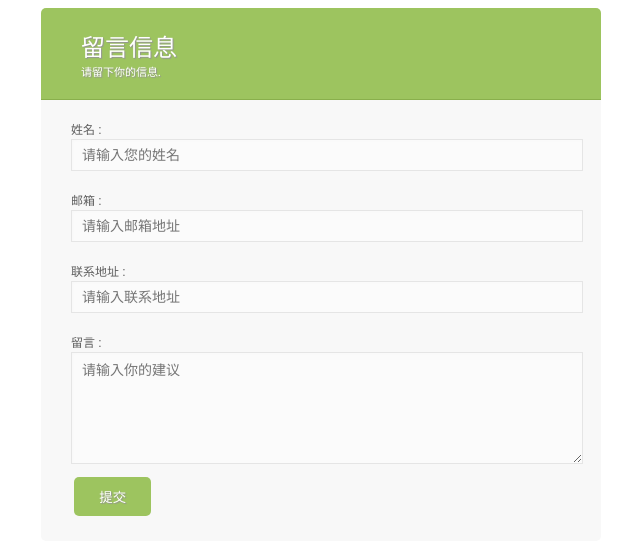
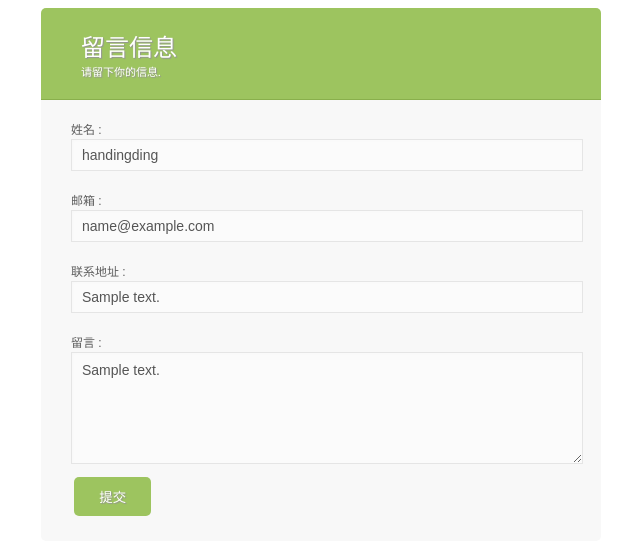
Before and after one commit to eggsyy/djangostart, a Django app: template templates/message_form.html in a window 1280 px wide. Shown: the top 555 px of the page, without its empty margins (319-959 px from the left). Run offline with Django 3.2, Linux system fonts and the light colour scheme; the template is opened without the code that fills it: most values are stand-ins (such as "Sample title", 1, 10 or a date in 2020).

Commit message:
Another DjPr Finished

```diff
--- a/djangostart/urls.py
+++ b/djangostart/urls.py
@@ -19,5 +19,5 @@ from apps.message.views import getform
 
 urlpatterns = [
     url(r'^admin/', admin.site.urls),
-    url(r'^form/$', getform)
+    url(r'^form/$', getform, name='go_form')
 ]
--- a/templates/message_form.html
+++ b/templates/message_form.html
@@ -6,31 +6,31 @@
     <link rel="stylesheet" href="/static/css/style.css">
 </head>
 <body>
-<form action="/form/" method="post" class="smart-green">
+<form action="{% url 'go_form' %}" method="post" class="smart-green">
     <h1>留言信息
         <span>请留下你的信息.</span>
     </h1>
     <label>
         <span>姓名 :</span>
-        <input id="name" type="text" name="name" class="error" placeholder="请输入您的姓名"/>
+        <input id="name" type="text" value= "{% if my_message.name == 'eggsy' %}sillyb{% else %}handingding{% endif %}" name="name" class="error" placeholder="请输入您的姓名"/>
         <div class="error-msg"></div>
     </label>
 
     <label>
         <span>邮箱 :</span>
-        <input id="email" type="email" value="" name="email" placeholder="请输入邮箱地址"/>
+        <input id="email" type="email" value="{{ my_message.email }}" name="email" placeholder="请输入邮箱地址"/>
         <div class="error-msg"></div>
     </label>
 
     <label>
         <span>联系地址 :</span>
-        <input id="address" type="text" value="" name="address" placeholder="请输入联系地址"/>
+        <input id="address" type="text" value="{{ my_message.address }}" name="address" placeholder="请输入联系地址"/>
         <div class="error-msg"></div>
     </label>
 
     <label>
         <span>留言 :</span>
-        <textarea id="message" name="message"  placeholder="请输入你的建议"></textarea>
+        <textarea id="message" name="message"  placeholder="请输入你的建议">{{ my_message.message }}</textarea>
         <div class="error-msg"></div>
     </label>
     <div class="success-msg"></div>
@@ -38,7 +38,7 @@
         <span>&nbsp;</span>
         <input type="submit" class="button" value="提交"/>
     </label>
-    <input type='hidden' name='csrfmiddlewaretoken' value='SfHkbL4feo1G00sJQtbO7TtLN4c2BUwa' />
+    {% csrf_token %}
 </form>
 
 </body>
```
Also changed, not shown: apps/message/views.py (+24 -1 lines).
